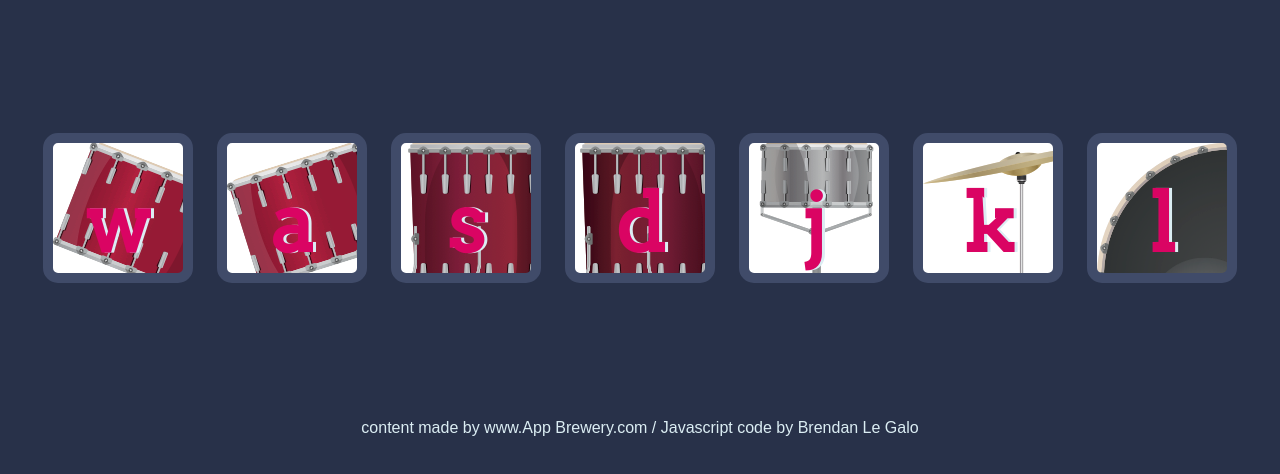
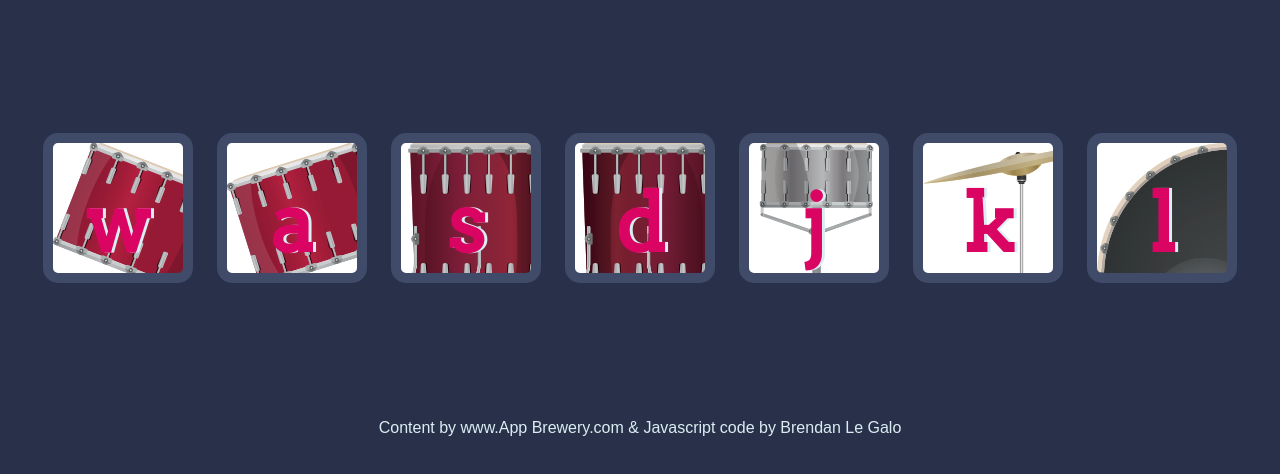
Before and after one commit to BrendanLeGalo/Drum-kit, a plain HTML site: page index.html in a window 1280 px wide. Shown: the part 156-630 px from the top of the page. Drawn offline with Linux system fonts and the light colour scheme.

Commit message:
footer modif

```diff
--- a/index.html
+++ b/index.html
@@ -23,7 +23,7 @@
 
 
   <footer>
-    content made by www.App Brewery.com / Javascript code by Brendan Le Galo
+    Content by www.App Brewery.com & Javascript code by Brendan Le Galo
   </footer>
 
   <script src="index.js" charset="utf-8"></script>
```
